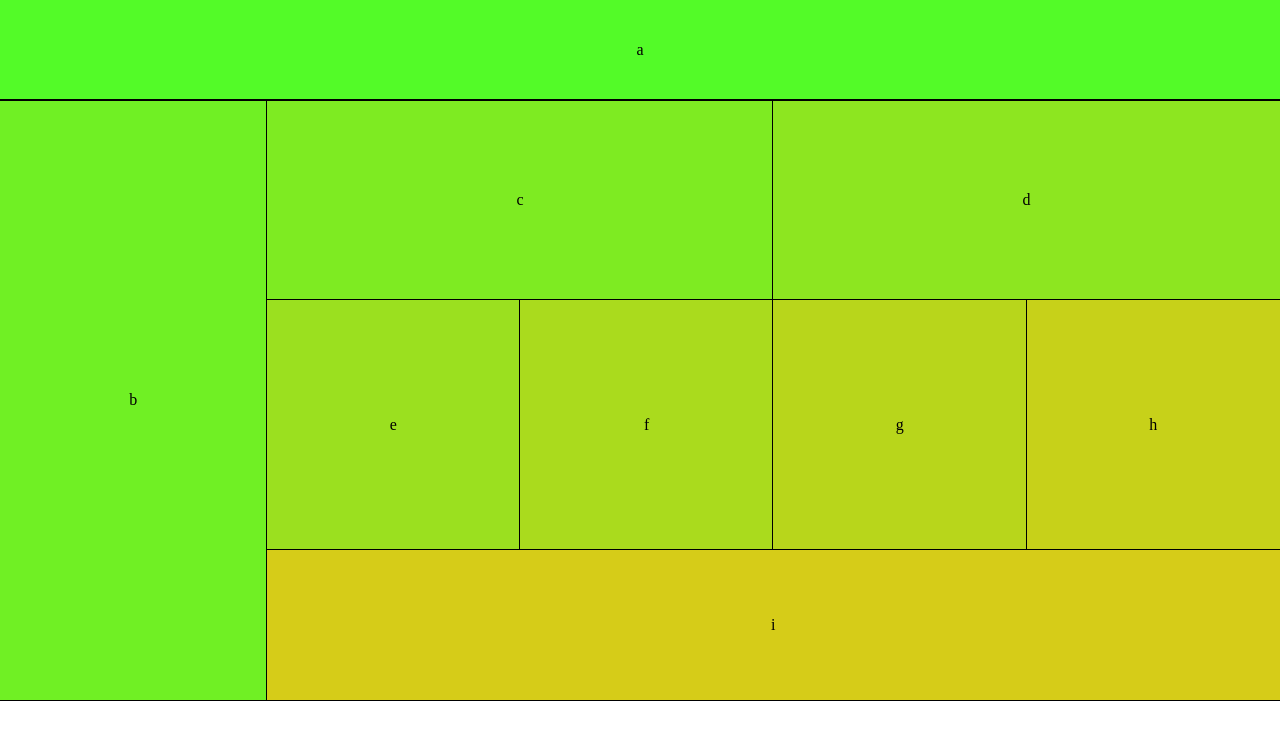
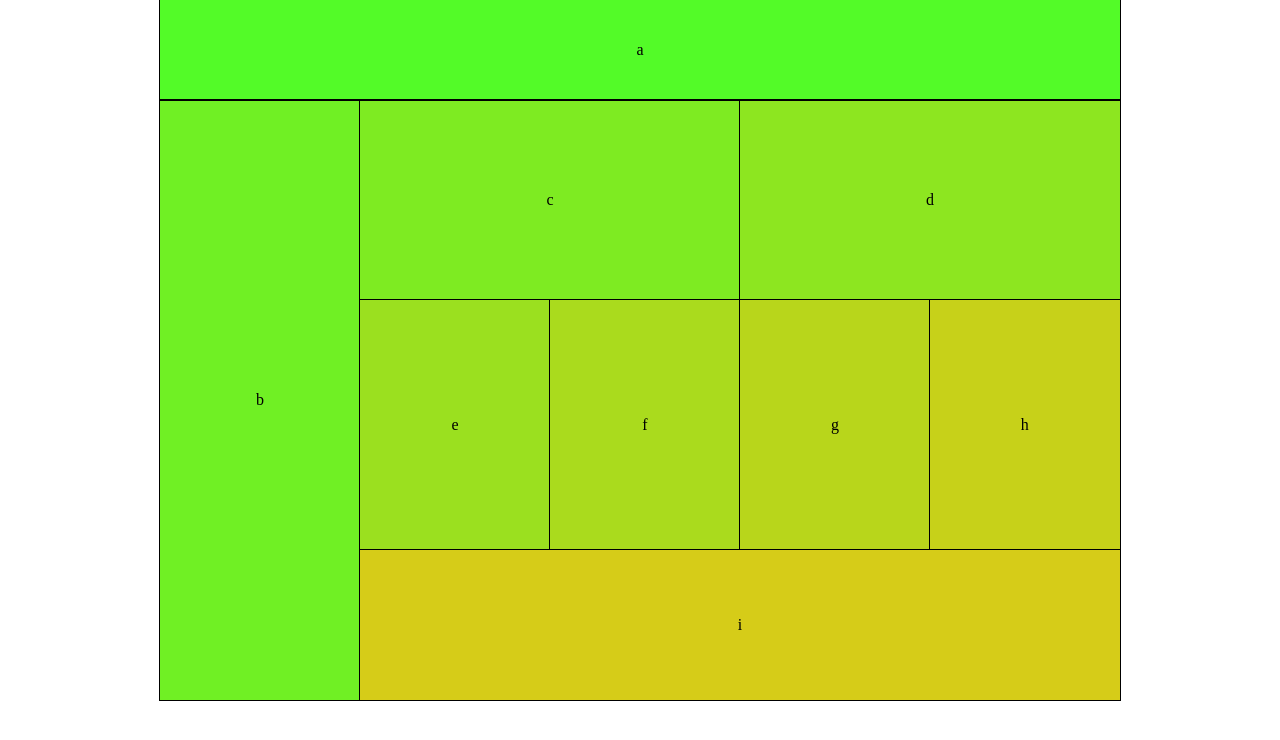
Before and after one commit to schoentr/lab-01, a plain HTML site: page index.html in a window 1280 px wide. Drawn offline with Linux system fonts and the light colour scheme.

Commit message:
set max width

```diff
--- a/base.css
+++ b/base.css
@@ -7,3 +7,7 @@ div {
   /* vertical-align: middle; */
   /* margin:50% auto; */
 }
+body{
+  max-width: 960px;
+  margin: 0 auto;
+}
--- a/colors.css
+++ b/colors.css
@@ -56,4 +56,3 @@
     background-color:#d6cc18;
   }
 }
-"","","","","","","","",""
```
